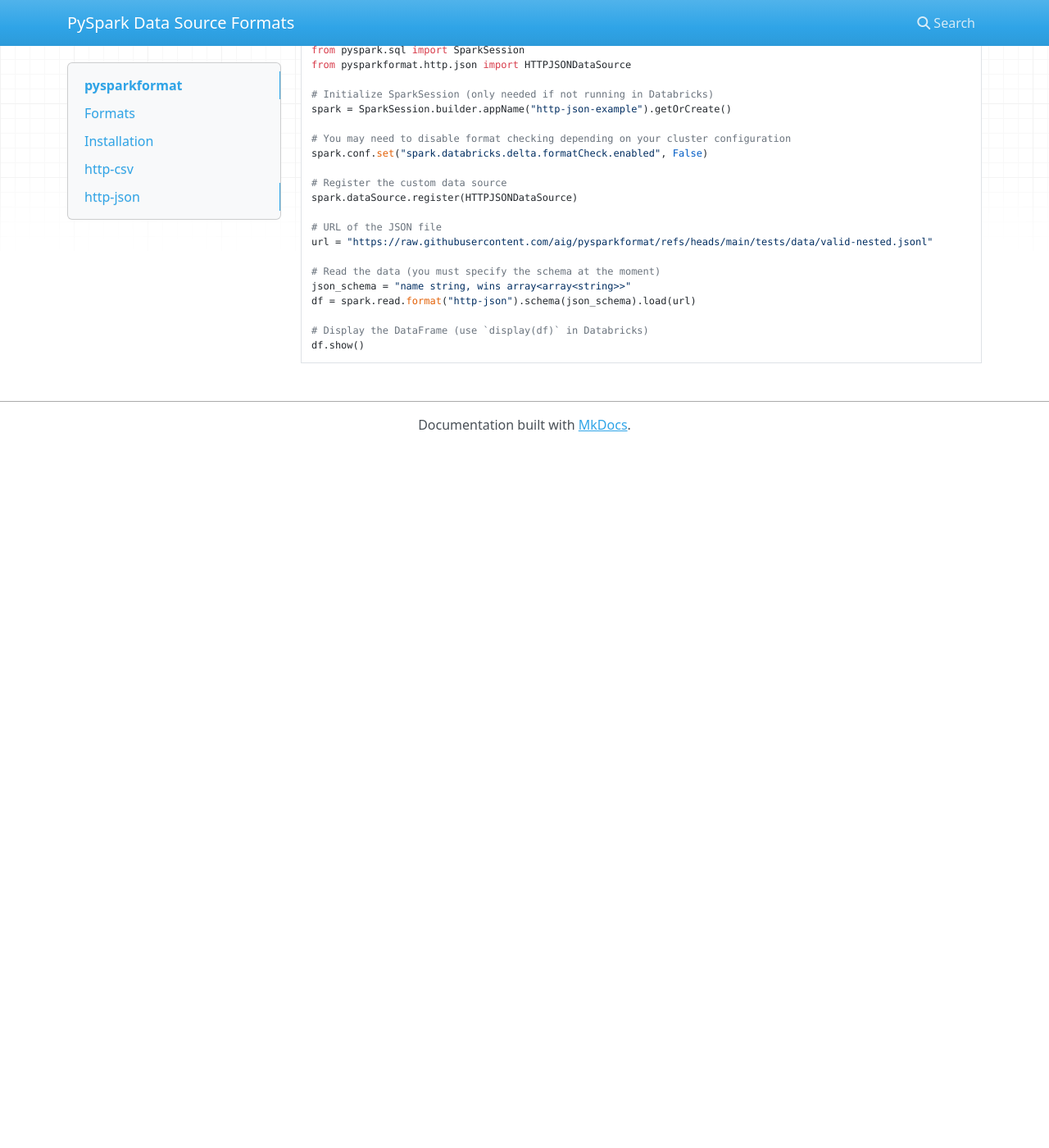
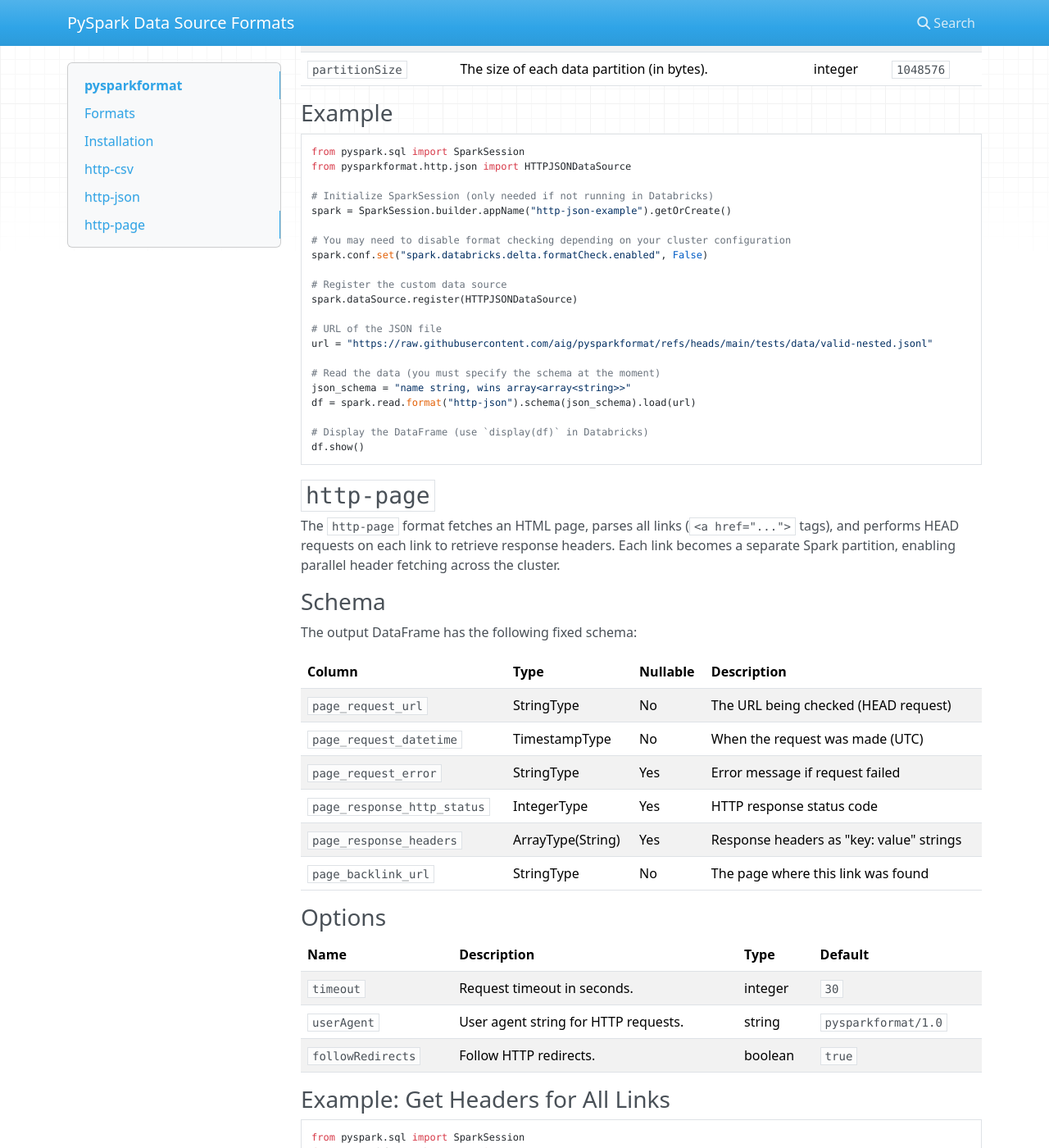
Before and after one commit to aig/pysparkformat, an MkDocs documentation site: the page built from docs/index.md, in a window 1280 px wide and 1400 px high, scrolled down 1975 px. Shown: the whole window at 82% size. Built offline with MkDocs 1.6.1, drawn with Linux system fonts in a browser that asks for light colours; nearby versions of some CDN libraries; before the commit the page ends 2521 px from its top, so only the background shows below that; some of the changed text lies outside the part shown.

Commit message:
Add HTTP Page DataSource with link extraction and tests (#17)
* Add HTTP Page DataSource with link extraction and tests

- Implemented HTTPPageDataSource to fetch HTML pages and extract links.
- Added options for timeout, user agent, and link pattern.
- Updated documentation to include the new data source format.
- Created unit tests for main page fetching and link pattern functionality.

* Enhance HTTP Page DataSource to parse all links and retrieve headers

* Rename `http-page` to `http-links` and implement HTTP links data source for header fetching

* Rename `http-links` to `http-link` in documentation and code references

* Rename `http-links` to `http-link` in code and documentation

* Rename `http-link` to `http-page` in code, documentation, and tests; implement HTTPPageDataSource for link extraction and header fetching.

* Add support for custom DNS resolution in HTTP Page DataSource; update documentation and parameters

* Refactor HTTP Page DataSource to remove custom DNS resolution; enhance URL safety checks

````diff
--- a/docs/index.md
+++ b/docs/index.md
@@ -20,10 +20,11 @@ leveraging the new V2 data source PySpark API.
 
 Currently, the following formats are supported:
 
-| Format      | Read | Write | Description                                       |
-|-------------|------|-------|---------------------------------------------------|
-| `http-csv`  | Yes  | No    | Reads CSV files in parallel directly from a URL.  |
-| `http-json` | Yes  | No    | Reads JSON Lines in parallel directly from a URL. |
+| Format      | Read | Write | Description                                          |
+|-------------|------|-------|------------------------------------------------------|
+| `http-csv`  | Yes  | No    | Reads CSV files in parallel directly from a URL.     |
+| `http-json` | Yes  | No    | Reads JSON Lines in parallel directly from a URL.    |
+| `http-page` | Yes  | No    | Parses HTML page, extracts links, fetches headers.   |
 
 ## Installation
 
@@ -45,7 +46,9 @@ This has been tested with Databricks Runtime 15.4 LTS and later.
 
 ## `http-csv`
 
-The following options can be specified when using the `http-csv` format:
+The `http-csv` format reads CSV files in parallel directly from a URL using HTTP range requests.
+
+### Options
 
 | Name            | Description                                           | Type    | Default   |
 |-----------------|-------------------------------------------------------|---------|-----------|
@@ -85,7 +88,9 @@ df.show()
 
 ## `http-json`
 
-The following options can be specified when using the `http-json` format:
+The `http-json` format reads JSON Lines files in parallel directly from a URL using HTTP range requests.
+
+### Options
 
 | Name            | Description                                 | Type    | Default   |
 |-----------------|---------------------------------------------|---------|-----------|
@@ -117,3 +122,84 @@ df = spark.read.format("http-json").schema(json_schema).load(url)
 # Display the DataFrame (use `display(df)` in Databricks)
 df.show()
 ```
+
+## `http-page`
+
+The `http-page` format fetches an HTML page, parses all links (`<a href="...">` tags),
+and performs HEAD requests on each link to retrieve response headers. Each link becomes
+a separate Spark partition, enabling parallel header fetching across the cluster.
+
+### Schema
+
+The output DataFrame has the following fixed schema:
+
+| Column                      | Type              | Nullable | Description                              |
+|-----------------------------|-------------------|----------|------------------------------------------|
+| `page_request_url`          | StringType        | No       | The URL being checked (HEAD request)     |
+| `page_request_datetime`     | TimestampType     | No       | When the request was made (UTC)          |
+| `page_request_error`        | StringType        | Yes      | Error message if request failed          |
+| `page_response_http_status` | IntegerType       | Yes      | HTTP response status code                |
+| `page_response_headers`     | ArrayType(String) | Yes      | Response headers as "key: value" strings |
+| `page_backlink_url`         | StringType        | No       | The page where this link was found       |
+
+### Options
+
+| Name              | Description                                    | Type    | Default            |
+|-------------------|------------------------------------------------|---------|--------------------|
+| `timeout`         | Request timeout in seconds.                    | integer | `30`               |
+| `userAgent`       | User agent string for HTTP requests.           | string  | `pysparkformat/1.0`|
+| `followRedirects` | Follow HTTP redirects.                         | boolean | `true`             |
+
+### Example: Get Headers for All Links
+
+```python
+from pyspark.sql import SparkSession
+from pysparkformat.http.page import HTTPPageDataSource
+
+# Initialize SparkSession
+spark = SparkSession.builder.appName("http-page-example").getOrCreate()
+
+# Register the custom data source
+spark.dataSource.register(HTTPPageDataSource)
+
+# Parse page and get headers for all links
+df = spark.read.format("http-page").load("https://example.com/")
+
+# Display results
+df.show(truncate=False)
+```
+
+### Example: Extract Content-Length from Headers
+
+```python
+from pyspark.sql.functions import expr
+
+# Get headers and extract Content-Length
+df = spark.read.format("http-page").load("https://example.com/documents/")
+
+# Filter headers to find Content-Length
+df.select(
+    "page_request_url",
+    expr("filter(page_response_headers, h -> h like 'Content-Length%')").alias("content_length")
+).show(truncate=False)
+```
+
+### Example: Custom Timeout and User Agent
+
+```python
+# Use custom timeout and user agent
+df = spark.read.format("http-page") \
+    .option("timeout", 60) \
+    .option("userAgent", "MyBot/1.0") \
+    .load("https://example.com/")
+
+df.show()
+```
+
+### Use Cases
+
+- **Link discovery**: Find all links on a webpage
+- **File size checking**: Get Content-Length headers without downloading files
+- **Content-Type detection**: Determine MIME types of linked resources
+- **Link validation**: Check which links are accessible (have headers)
+- **Last-Modified tracking**: Monitor when linked resources were last updated
--- a/src/pysparkformat/__init__.py
+++ b/src/pysparkformat/__init__.py
@@ -1 +1 @@
-__version__ = "0.0.12"
+__version__ = "0.0.13"
````
Also changed, not shown: README.md (+25 -55 lines), 2 other files.
